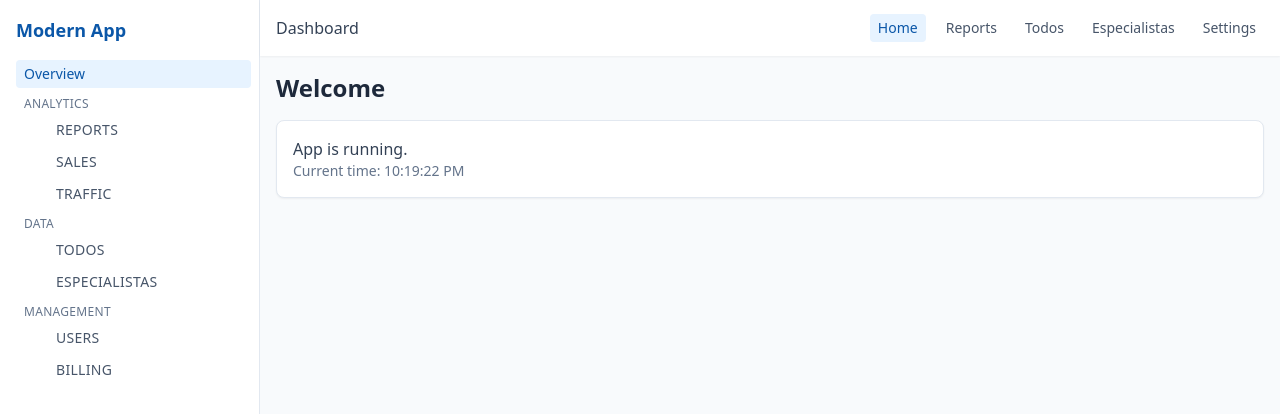
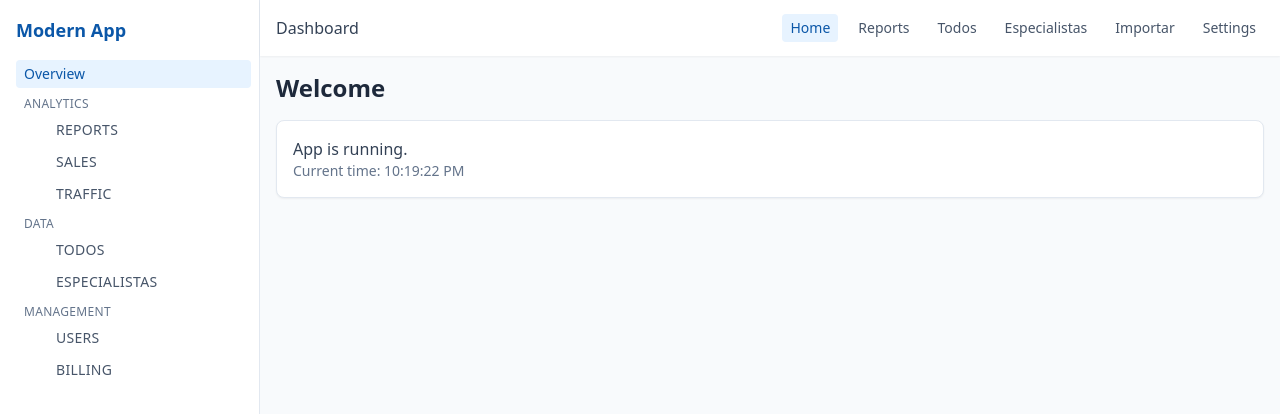
Before and after one commit to amplabusiness/crm, a React (Vite) app: page / in a window 1280 px wide. Shown: the top 414 px of the page. Built offline with nearby package versions, Linux system fonts and the light colour scheme.

Commit message:
Add Import link and route
cgen-b6a23f899a3e4629a5d8efda6c90cf84

```diff
--- a/src/App.tsx
+++ b/src/App.tsx
@@ -21,6 +21,7 @@ export default function App() {
           <NavLink className={({isActive})=>`px-2 py-1 rounded ${isActive? 'bg-brand-50 text-brand-700':'text-slate-600 hover:text-slate-800'}`} to="/reports">Reports</NavLink>
           <NavLink className={({isActive})=>`px-2 py-1 rounded ${isActive? 'bg-brand-50 text-brand-700':'text-slate-600 hover:text-slate-800'}`} to="/todos">Todos</NavLink>
           <NavLink className={({isActive})=>`px-2 py-1 rounded ${isActive? 'bg-brand-50 text-brand-700':'text-slate-600 hover:text-slate-800'}`} to="/especialistas">Especialistas</NavLink>
+          <NavLink className={({isActive})=>`px-2 py-1 rounded ${isActive? 'bg-brand-50 text-brand-700':'text-slate-600 hover:text-slate-800'}`} to="/importar">Importar</NavLink>
           <NavLink className={({isActive})=>`px-2 py-1 rounded ${isActive? 'bg-brand-50 text-brand-700':'text-slate-600 hover:text-slate-800'}`} to="/settings">Settings</NavLink>
         </nav>
       </header>
```
